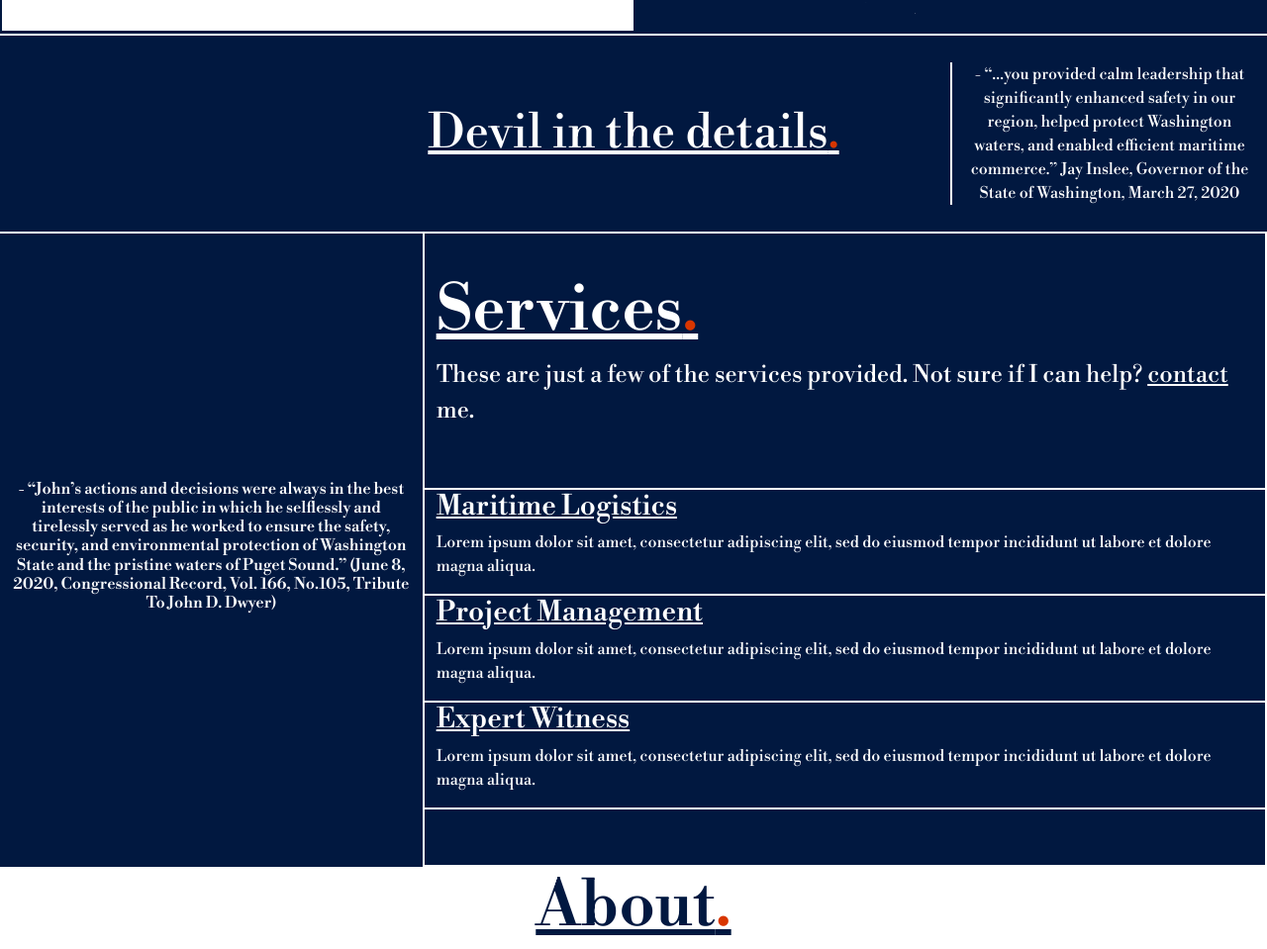
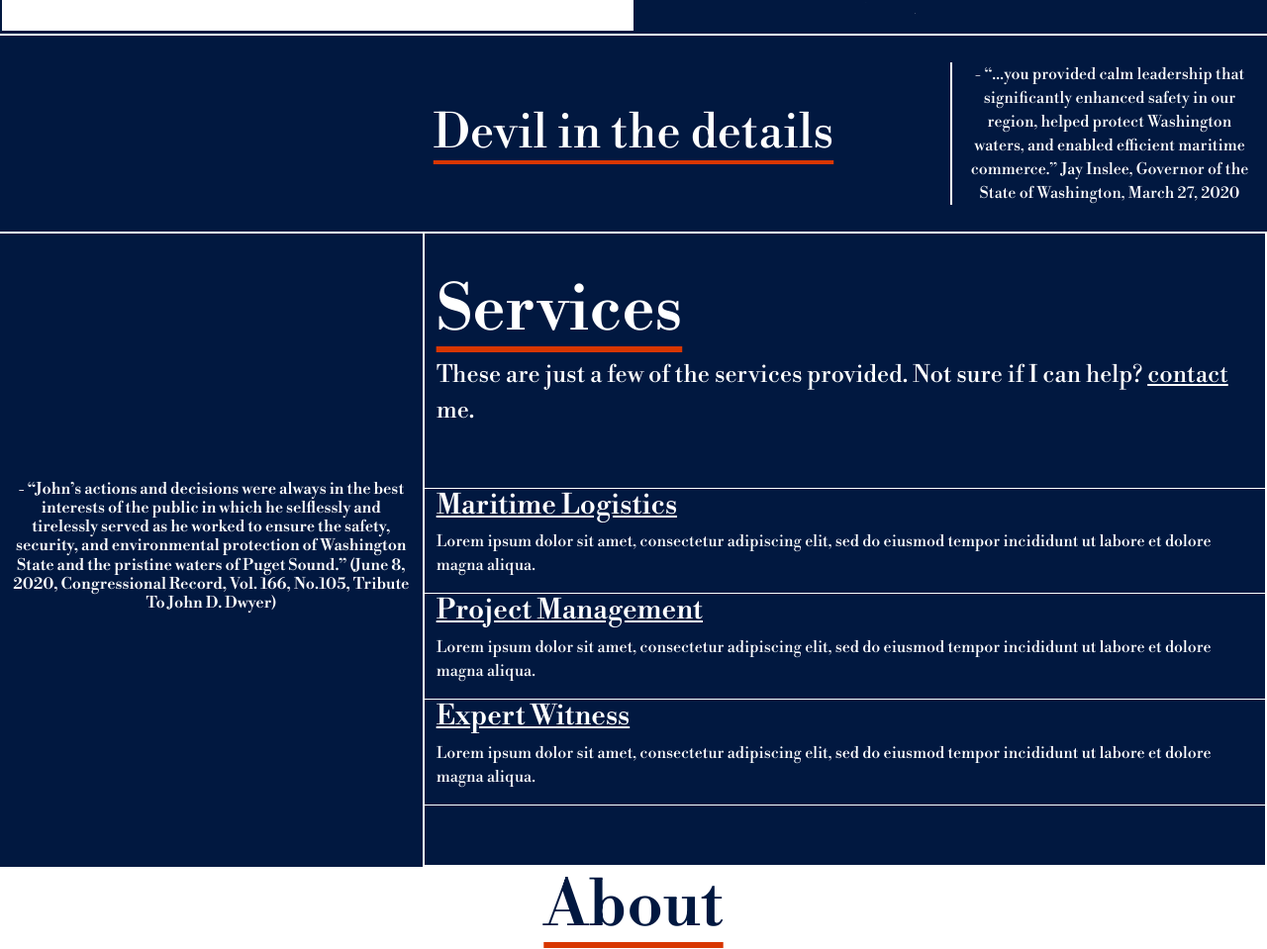
Before and after one commit to MattGDwyer/salish_sea, a website: page index.html in a window 1280 px wide. Shown: the part 864-1823 px from the top of the page at 99% size. Drawn offline with nearby package versions, Linux system fonts and the light colour scheme; a web font is replaced by a local one.

Commit message:
colors adjusted

```diff
--- a/index.html
+++ b/index.html
@@ -140,7 +140,7 @@
           <div class="col-lg-3">
 
           </div>
-          <span class="col-lg-6 slogan">Devil in the details<span class="period">.</span></span>
+          <span class="col-lg-6 slogan">Devil in the details</span>
           <div class="col-lg-3 quote-1">
             <span>- “…you provided calm leadership that significantly enhanced safety in our region, helped protect Washington waters, and enabled efficient maritime commerce.” Jay Inslee, Governor of the State of Washington, March 27, 2020</span>
           </div>
@@ -158,7 +158,7 @@
           <!-- </div> -->
           <!-- <div class="row"></div> -->
           <div class="col-lg-8 services-content">
-            <h2 class="services-title">Services<span class="period">.</span></h2>
+            <h2 class="services-title">Services</h2>
             <p class="services-paragraph">These are just a few of the services provided. Not sure if I can help? <a class="contact-me"href="#contact">contact</a> me.</p>
             <div class="row service-one">
               <h3 class="service-title">Maritime Logistics</h3>
@@ -183,7 +183,7 @@
             <div class="col-lg-4">
             </div>
             <div class="col-lg-4">
-              <h2 class="text-center about-title">About<span class="period">.</span></h2>
+              <h2 class="text-center about-title">About</h2>
             </div>
             <div class="col-lg-4">
             </div>
@@ -213,7 +213,7 @@
             <h5>-Public Official of the Year, Seattle Propellor Club: 2013</h5>
           </div>
           <div class="col-lg-4 acheivement-center">
-            <h2 class="my-auto acheivement-center-text">Let's talk<span class="period">.</span></h2>
+            <h2 class="my-auto acheivement-center-text">Let's talk</h2>
           </div>
           <div class="col-lg-4 acheivement">
             <h5>-Person of the Year 2017, Puget Sound Ports Council, Maritime Trades Department, AFL/CIO
--- a/styles/main.css
+++ b/styles/main.css
@@ -111,6 +111,8 @@ button {
 .slogan {
   font-size: 3rem;
   text-decoration: underline;
+  text-decoration-color: #d83600;
+  text-underline-position: under;
 
 }
 
@@ -154,6 +156,8 @@ button {
   margin-top: 5vh;
   font-size: 4rem;
   text-decoration: underline;
+  text-decoration-color: #d83600;
+  text-underline-position: under;
 }
 
 .services-paragraph {
@@ -173,16 +177,17 @@ button {
 
 }
 .service-one {
-  border-top: 2px solid white;
-  border-bottom: 2px solid white;
+  border-top: 1px solid white;
+  border-bottom: 1px solid white;
+  background-color: #011840;
 }
 
 .service-two {
-  border-bottom: 2px solid white;
+  border-bottom: 1px solid white;
 }
 
 .service-three {
-  border-bottom: 2px solid white;
+  border-bottom: 1px solid white;
 }
 
 
@@ -199,6 +204,8 @@ button {
 .about-title {
   font-size: 4rem;
   text-decoration: underline;
+  text-decoration-color: #d83600;
+  text-underline-position: under;
 }
 
 .about-typography {
@@ -247,6 +254,8 @@ button {
   padding-top: 12vh;
   font-size: 4rem;
   text-decoration: underline;
+  text-decoration-color: #d83600;
+  text-underline-position: under;
 }
 
 .contact {
```
